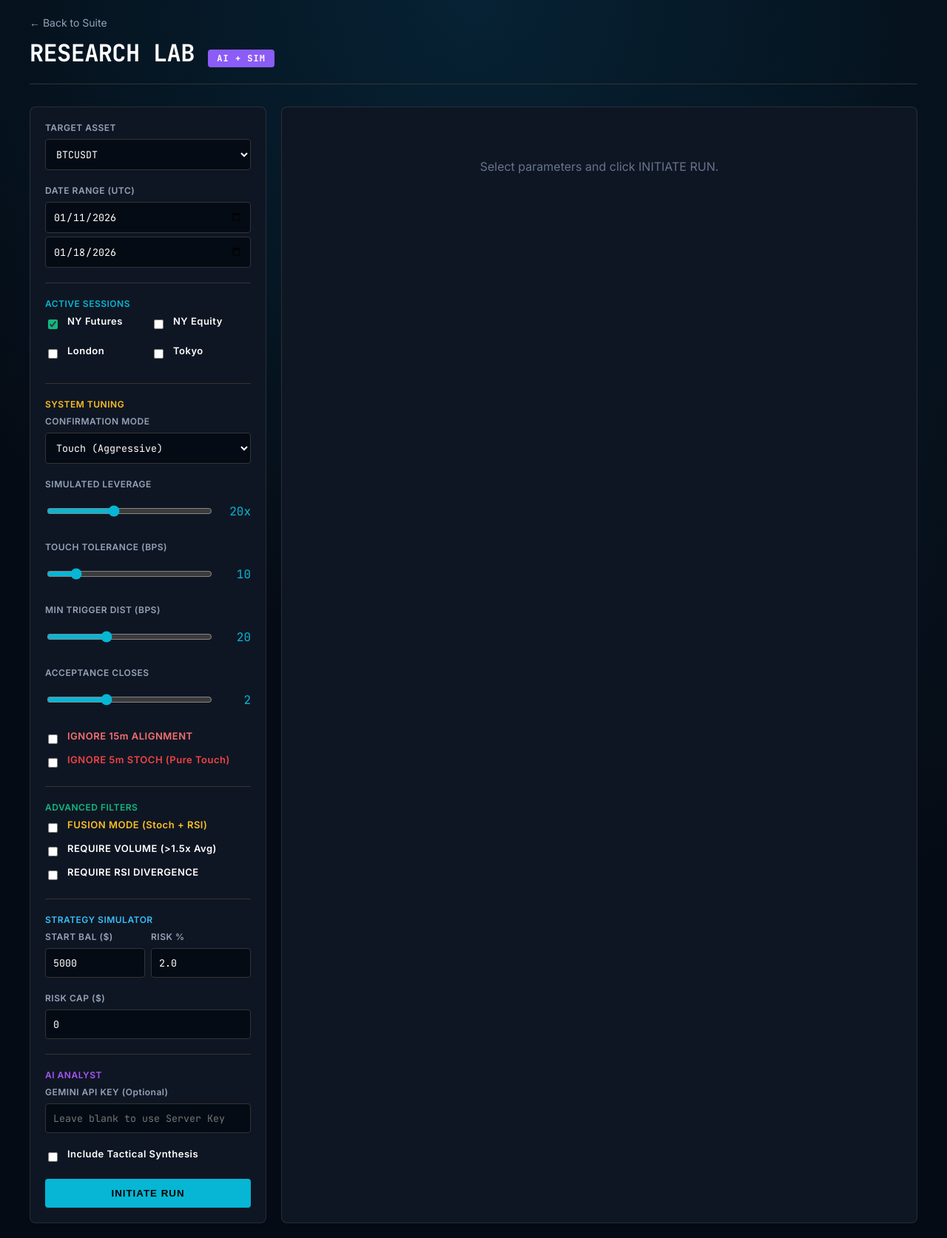
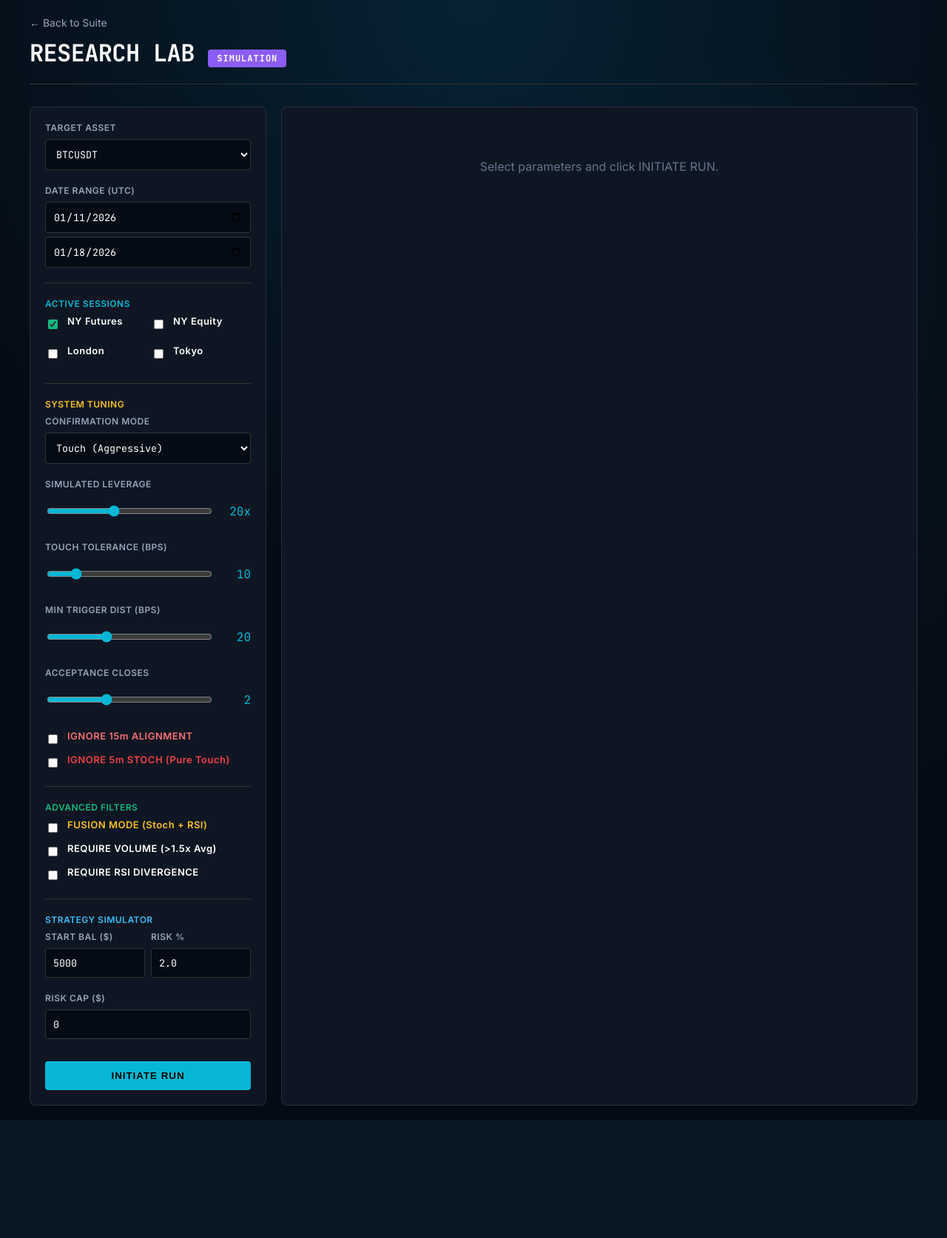
Before and after one commit to Kabroda-Trading/KTBB_APP_V2, a FastAPI app: page /suite/research-lab in a window 1280 px wide. Shown: the whole page at 74% size. After the commit the page ends 1515 px from the top, so only its background shows below. Run offline with FastAPI, Linux system fonts and the light colour scheme.

Commit message:
refactor: Remove integrated AI to favor manual Pro-Tier analysis

```diff
--- a/templates/research_lab.html
+++ b/templates/research_lab.html
@@ -46,7 +46,7 @@
         <div class="header">
             <div>
                 <a href="/suite" style="color: #94a3b8; text-decoration: none; font-size: 14px;">← Back to Suite</a>
-                <h1 style="margin-top: 10px;">RESEARCH LAB <span class="pill">AI + SIM</span></h1>
+                <h1 style="margin-top: 10px;">RESEARCH LAB <span class="pill">SIMULATION</span></h1>
             </div>
         </div>
 
@@ -158,27 +158,11 @@
                     <input type="number" id="simCap" value="0" placeholder="0 = No Cap">
                 </div>
 
-                <div style="border-top: 1px solid #333; margin: 20px 0;"></div>
-                <label style="color: #a855f7;">AI ANALYST</label>
-                <div class="control-group">
-                    <label>GEMINI API KEY (Optional)</label>
-                    <input type="password" id="aiKey" placeholder="Leave blank to use Server Key">
-                </div>
-                <div class="checkbox-group">
-                    <input type="checkbox" id="useAi">
-                    <label for="useAi" class="check-lbl">Include Tactical Synthesis</label>
-                </div>
-
                 <button onclick="runLab()" class="btn-run" id="runBtn">INITIATE RUN</button>
             </div>
 
             <div class="panel">
                 <div id="resultsArea" style="display: none;">
-
-                    <div id="aiResultArea" style="display:none; margin-bottom: 20px; background: rgba(168, 85, 247, 0.05); border: 1px solid rgba(168, 85, 247, 0.2); padding: 15px; border-radius: 6px;">
-                        <div class="card-head">GEMINI TACTICAL SYNTHESIS</div>
-                        <div id="aiMarkdown" style="font-family: 'Inter', sans-serif; line-height: 1.6; color: #e2e8f0; white-space: pre-wrap; font-size: 14px;"></div>
-                    </div>
 
                     <div class="stats-row">
                         <div class="stat-card">
@@ -232,7 +216,7 @@
                     </div>
 
                     <div style="display: flex; justify-content: space-between; align-items: center; margin-top:30px; margin-bottom:10px;">
-                        <h3 style="color:#fff; font-size:14px; margin:0;">SESSION LOG</h3>
+                        <h3 style="color:#fff; font-size:14px; margin:0;">SESSION LOG (COPY FOR AI)</h3>
                         <button id="copyBtn" onclick="copyLog()" class="btn-copy">COPY LOG</button>
                     </div>
 
@@ -280,7 +264,6 @@
             document.getElementById('runBtn').innerText = "RUNNING...";
             document.getElementById('resultsArea').style.display = 'none';
             document.getElementById('placeholder').style.display = 'none';
-            document.getElementById('aiResultArea').style.display = 'none';
             document.getElementById('loading').style.display = 'block';
 
             const activeSessions = [];
@@ -294,16 +277,14 @@
                 start_date_utc: document.getElementById('startDate').value,
                 end_date_utc: document.getElementById('endDate').value,
                 session_ids: activeSessions,
-                // NEW: SIMULATION INPUTS
                 simulation: {
                     start_bal: document.getElementById('simBal').value,
                     risk_pct: document.getElementById('simRisk').value,
                     risk_cap: document.getElementById('simCap').value
                 },
-                // NEW: AI INPUTS
-                use_ai: document.getElementById('useAi').checked,
-                ai_key: document.getElementById('aiKey').value,
-                // PRESERVED: TUNING INPUTS (ALL 100% RESTORED)
+                // DISABLED INTEGRATED AI
+                use_ai: false,
+                ai_key: "",
                 tuning: {
                     min_trigger_dist_bps: parseInt(document.getElementById('tuneDist').value),
                     acceptance_closes: parseInt(document.getElementById('tuneAcc').value),
@@ -334,7 +315,6 @@
                 const goRate = stats.sessions_total > 0 ? ((stats.go_count / stats.sessions_total) * 100).toFixed(1) : "0.0";
                 document.getElementById('resRate').innerText = goRate + "%";
 
-                // --- UPDATE NEW SIMULATOR STATS ---
                 const sim = data.simulation;
                 if(sim) {
                     document.getElementById('resWinRate').innerText = sim.win_rate + "%";
@@ -343,12 +323,6 @@
                     pnlEl.style.color = sim.return_pct >= 0 ? "#10b981" : "#ef4444";
                     document.getElementById('resEndBal').innerText = "$" + sim.end_bal.toLocaleString();
                     document.getElementById('resDD').innerText = "-" + sim.max_drawdown_pct + "%";
-                }
-
-                // --- UPDATE AI REPORT ---
-                if(data.ai_report) {
-                    document.getElementById('aiResultArea').style.display = 'block';
-                    document.getElementById('aiMarkdown').innerText = data.ai_report;
                 }
 
                 let goHtml = "";
```
